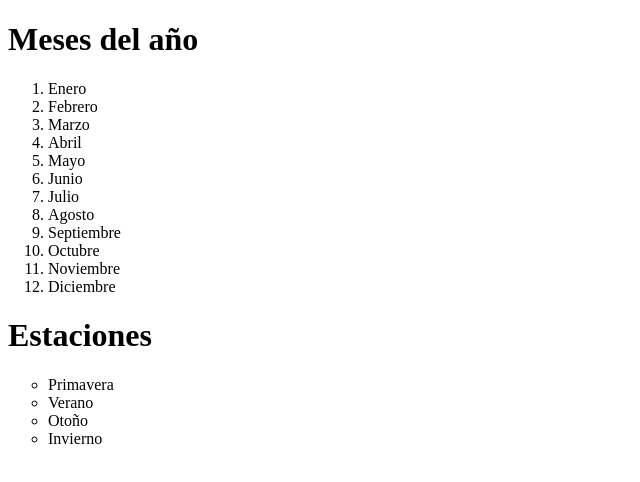
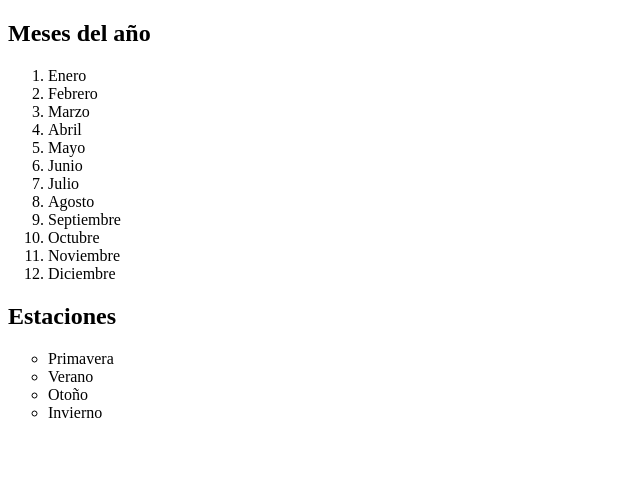
Before and after one commit to AMP2563/GB_repositorio_html_introduccion, a plain HTML site: page listas.html in a window 1280 px wide. Shown: the whole page, without its empty margins (0-640 px from the left). Drawn offline with Linux system fonts and the light colour scheme.

Commit message:
cambios_ 010152025

```diff
--- a/listas.html
+++ b/listas.html
@@ -6,7 +6,7 @@
     <title>Document</title>
 </head>
 <body>
-    <h1>Meses del año</h1>
+    <h2>Meses del año</h2>
     <ol>
         <li>Enero</li>
         <li>Febrero</li>
@@ -22,7 +22,7 @@
         <li>Diciembre</li>
     </ol>
     <a name="Estaciones"></a>
-    <h1>Estaciones</h1>
+    <h2>Estaciones</h2>
     <ul type="circle">
         <li>Primavera</li>
         <li>Verano</li>
```
